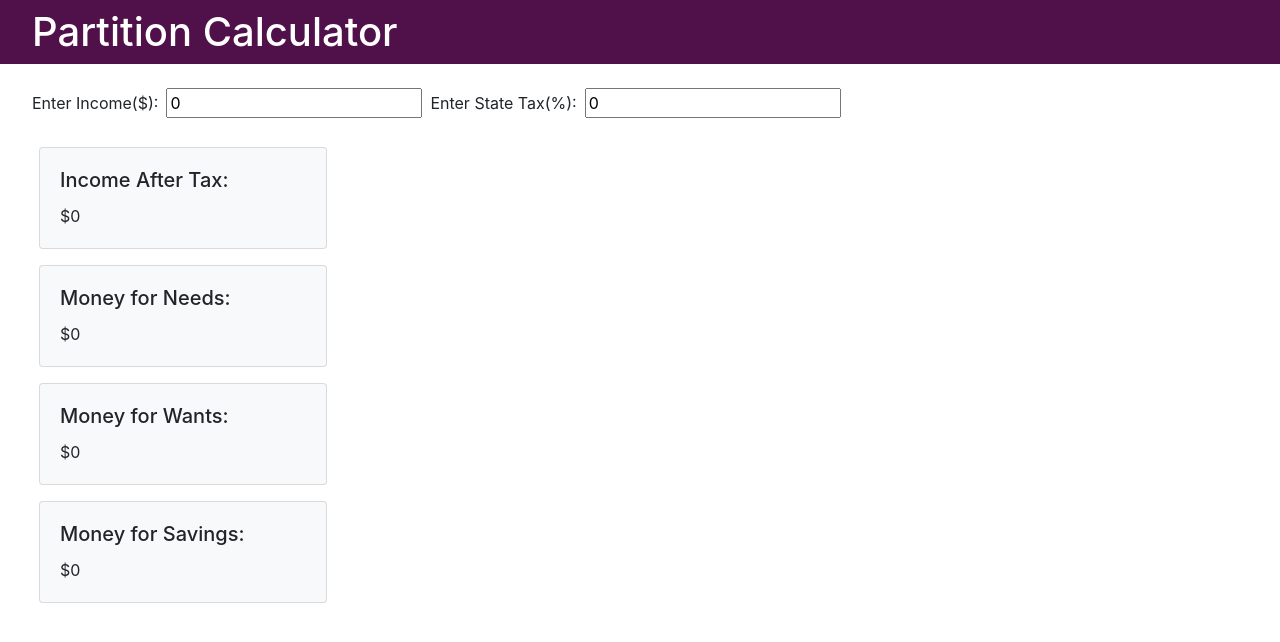
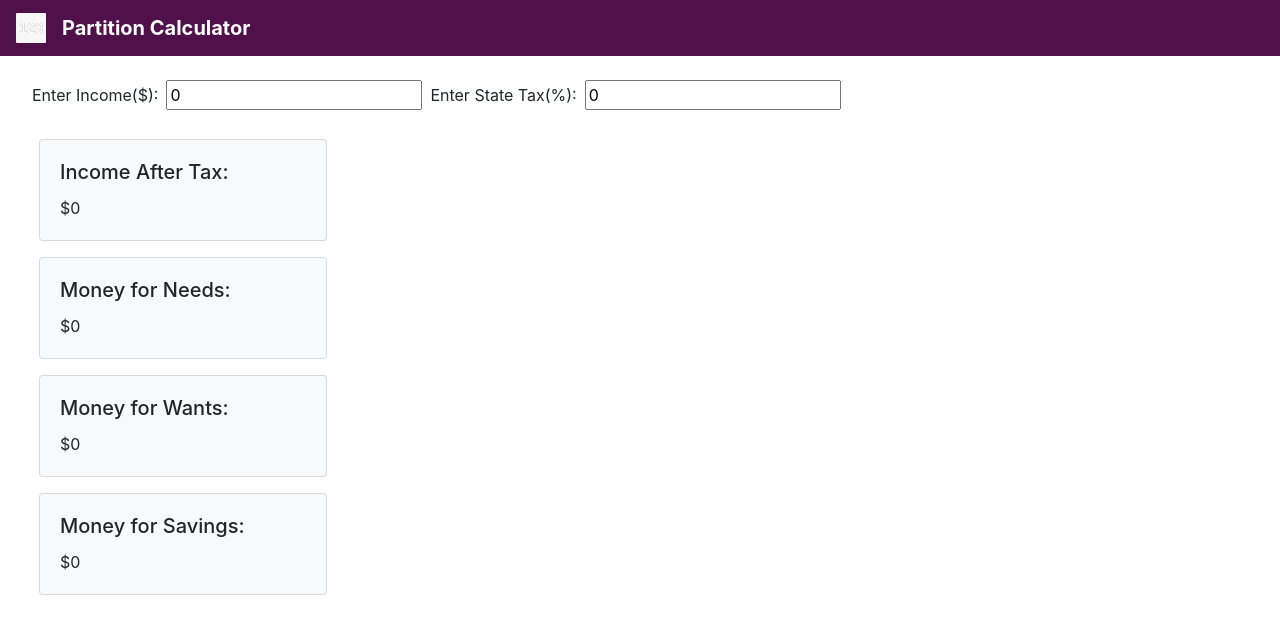
Before and after one commit to vanbuselvan/Galvanize-Project-1, a React (Create React App) app in the folder galvanizeproject1/: page / in a window 1280 px wide. Shown: the top 642 px of the page. Built offline with nearby package versions, Linux system fonts and the light colour scheme.

Commit message:
Added a Logo placeholder

```diff
--- a/galvanizeproject1/src/components/Header.css
+++ b/galvanizeproject1/src/components/Header.css
@@ -1,8 +1,6 @@
-.Header {
+nav {
     background-color: #50104A;
     color: white;
-    height: 8vh;
-    position: relative;
 }
 
 .Text {
@@ -11,3 +9,10 @@
     left: 0;
     padding-left: 4vh;
 }
+/* Overrides Bootstrap class to size for logo*/
+img.d-inline-block.align-top {
+    width: 30px;
+    height: 30px;
+    box-sizing: unset;
+    padding-right: 16px;
+}
--- a/galvanizeproject1/src/components/header.js
+++ b/galvanizeproject1/src/components/header.js
@@ -1,10 +1,24 @@
 import React from 'react'
+import ReactIcon from '../static/ReactIcon.svg'
 import './Header.css';
 
 export default function header() {
     return (
-        <div class="Header">
-            <h1 class="Text">Partition Calculator</h1>
+        <div>
+            <nav class="navbar navbar-dark">
+                <strong>
+                    <a class="navbar-brand" href="#">
+                        <img src={ReactIcon}
+                            width="30"
+                            height="30"
+                            class="d-inline-block align-top"
+                            alt="" />
+                        Partition Calculator
+                    </a>
+                </strong>
+
+
+            </nav>
         </div>
     )
 }
```
Also changed, not shown: galvanizeproject1/src/static/ReactIcon.svg (added).
